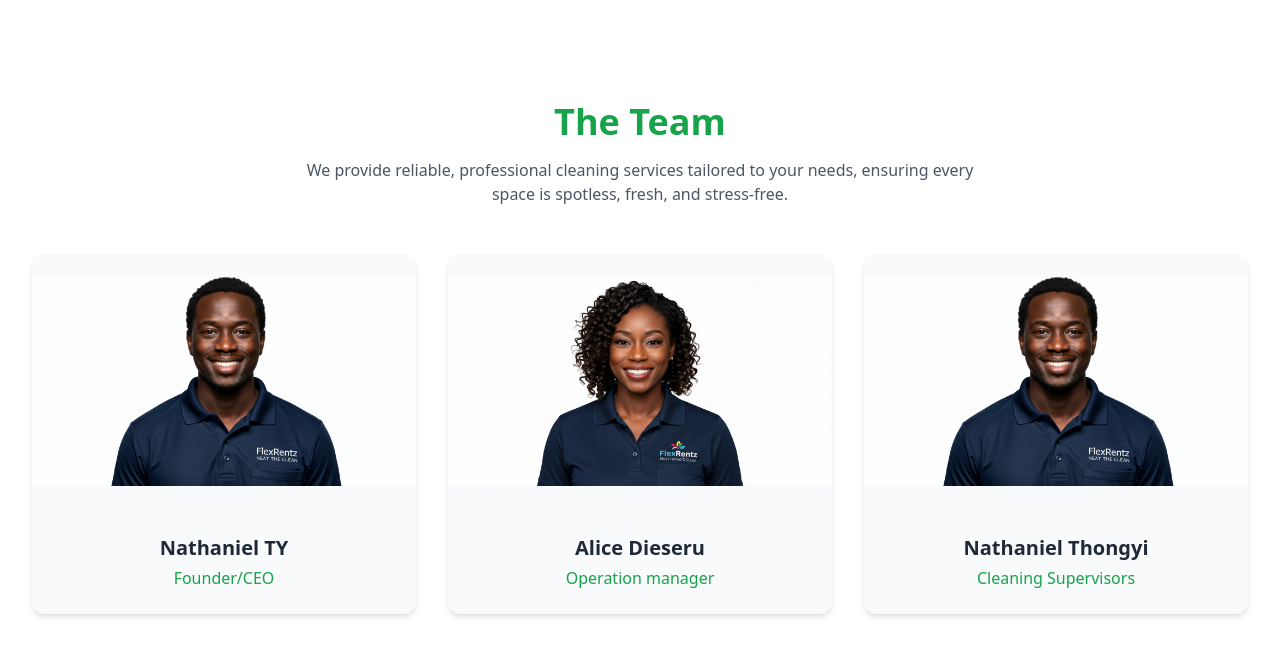
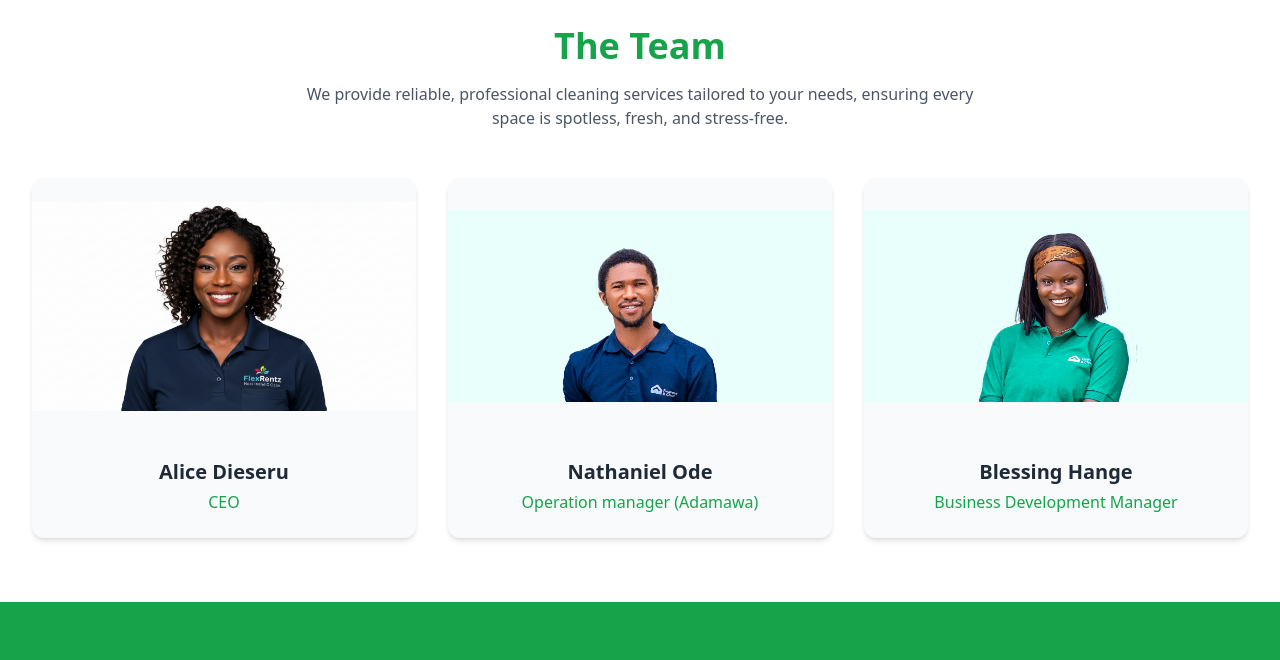
Before and after one commit to NASIRMUSA/flexneatandcleanservices, a website: page about.html in a window 1280 px wide. Shown: the part 1691-2351 px from the top of the page. Drawn offline with nearby package versions, Linux system fonts and the light colour scheme.

Commit message:
Fix about us page

```diff
--- a/about.html
+++ b/about.html
@@ -155,7 +155,7 @@
                 <!-- Image Column -->
                 <div class="services-image">
                   <img
-                    src="images/stand.jpg"
+                    src="images/flext-image/3.JPG"
                     alt="Professional cleaner mopping a floor"
                     class="w-full rounded-xl shadow-md"
                   >
@@ -212,14 +212,14 @@
                 <div class="bg-gray-50 rounded-xl overflow-hidden shadow-md">
                   <div class="team-member-image">
                     <img
-                      src="images/team3.jpg"
+                      src="images/team1.jpg"
                       alt="Nathaniel Thongyi"
                       class="w-full h-64 object-contain"
                     >
                   </div>
                   <div class="p-6 text-center">
-                    <h3 class="text-xl font-semibold text-gray-800 mb-1">Nathaniel TY</h3>
-                    <p class="text-green-600 font-medium">Founder/CEO</p>
+                    <h3 class="text-xl font-semibold text-gray-800 mb-1">Alice Dieseru</h3>
+                    <p class="text-green-600 font-medium">CEO</p>
                   </div>
                 </div>
 
@@ -227,14 +227,14 @@
                 <div class="bg-gray-50 rounded-xl overflow-hidden shadow-md">
                   <div class="team-member-image">
                     <img
-                      src="images/team1.jpg"
+                      src="images/flext-image/about-image-1.jpg"
                       alt="Nathaniel Thongyi"
                       class="w-full h-64 object-contain"
                     >
                   </div>
                   <div class="p-6 text-center">
-                    <h3 class="text-xl font-semibold text-gray-800 mb-1">Alice Dieseru</h3>
-                    <p class="text-green-600 font-medium">Operation manager</p>
+                    <h3 class="text-xl font-semibold text-gray-800 mb-1">Nathaniel Ode</h3>
+                    <p class="text-green-600 font-medium">Operation manager (Adamawa)</p>
                   </div>
                 </div>
 
@@ -242,14 +242,14 @@
                 <div class="bg-gray-50 rounded-xl overflow-hidden shadow-md">
                   <div class="team-member-image">
                     <img
-                      src="images/team3.jpg"
+                      src="images/flext-image/about-image-2.jpg"
                       alt="Nathaniel Thongyi"
                       class="w-full h-64 object-contain"
                     >
                   </div>
                   <div class="p-6 text-center">
-                    <h3 class="text-xl font-semibold text-gray-800 mb-1">Nathaniel Thongyi</h3>
-                    <p class="text-green-600 font-medium">Cleaning Supervisors</p>
+                    <h3 class="text-xl font-semibold text-gray-800 mb-1">Blessing Hange</h3>
+                    <p class="text-green-600 font-medium">Business Development Manager</p>
                   </div>
                 </div>
               </div>
```
Also changed, not shown: index.html (+2 -2 lines), images/flext-image/Bizdata.svg (added), images/flext-image/about-image-1.jpg (added), images/flext-image/about-image-2.jpg (added).
